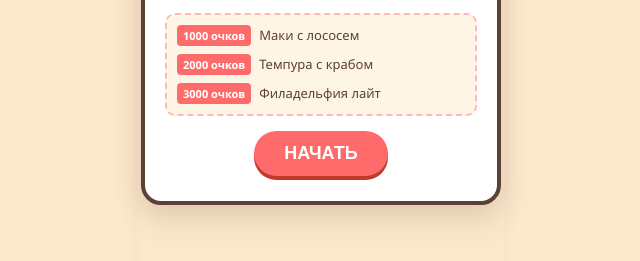
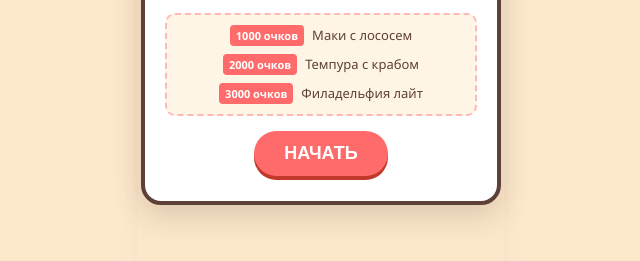
Before and after one commit to android976/sushi-merge-game, a plain HTML site: page index.html in a window 1280 px wide. Shown: the part 355-616 px from the top of the page, without its empty margins (319-959 px from the left). Drawn offline with nearby package versions, Linux system fonts and the light colour scheme.

Commit message:
Update index.html

```diff
--- a/index.html
+++ b/index.html
@@ -3,7 +3,7 @@
 <head>
     <meta charset="UTF-8">
     <meta name="viewport" content="width=device-width, initial-scale=1.0, maximum-scale=1.0, user-scalable=no, viewport-fit=cover">
-    <title>Sushi Merge: Russian UI</title>
+    <title>Sushi Merge: Centered UI</title>
     <style>
         /* --- СБРОС И БАЗА --- */
         * { box-sizing: border-box; }
@@ -53,7 +53,7 @@
             flex-direction: column;
             align-items: center;
             color: #5d4037;
-            font-size: 12px; /* Размер шрифта для слова "Следующий" */
+            font-size: 12px;
             font-weight: bold;
         }
 
@@ -129,11 +129,26 @@
         .menu-title { font-size: 24px; color: #5d4037; margin-bottom: 5px; font-weight: 900; text-transform: uppercase; }
         .menu-subtitle { font-size: 16px; color: #ee5253; margin-bottom: 15px; font-weight: 700; }
 
+        /* ОБНОВЛЕННЫЕ СТИЛИ ДЛЯ СПИСКА */
         .rewards-list {
-            text-align: left; background: #fff5e6; padding: 10px; border-radius: 10px; margin-bottom: 15px;
-            list-style: none; border: 2px dashed #ffb8b8;
+            text-align: center; /* Центрируем текст внутри блока */
+            background: #fff5e6;
+            padding: 10px;
+            border-radius: 10px;
+            margin-bottom: 15px;
+            list-style: none;
+            border: 2px dashed #ffb8b8;
         }
-        .rewards-list li { margin-bottom: 8px; font-size: 13px; color: #5d4037; display: flex; align-items: center; }
+
+        .rewards-list li {
+            margin-bottom: 8px;
+            font-size: 13px;
+            color: #5d4037;
+            display: flex;
+            align-items: center;
+            justify-content: center; /* Центрируем элементы (плашка + текст) в строке */
+        }
+
         .rewards-list li:last-child { margin-bottom: 0; }
 
         .badge {
@@ -190,7 +205,6 @@
     <div id="ui-header">
         <div class="score-box">Очки: <span id="score">0</span></div>
         <div class="next-box">
-            <!-- ПЕРЕВЕДЕНО НА РУССКИЙ -->
             <span>Следующий</span>
             <canvas id="next-canvas" width="50" height="50"></canvas>
         </div>
```
